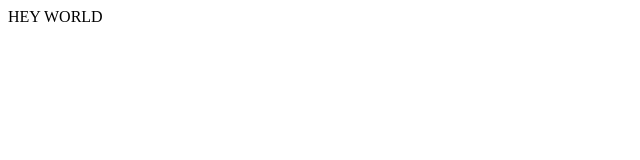
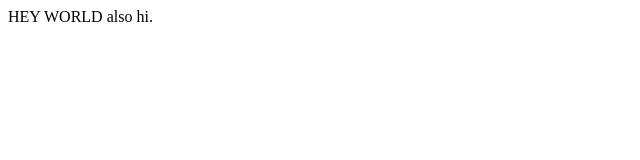
Before and after one commit to moiramack/gitgit, a plain HTML site: page index.html in a window 1280 px wide. Shown: the full height of the page, 0-640 px from the left. Drawn offline with Linux system fonts and the light colour scheme.

Commit message:
just a lil bit :eyes:

```diff
--- a/index.html
+++ b/index.html
@@ -6,5 +6,6 @@
   </head>
   <body>
     HEY WORLD
+    also hi.
   </body>
 </html>
```
Also changed, not shown: 1 other file.
